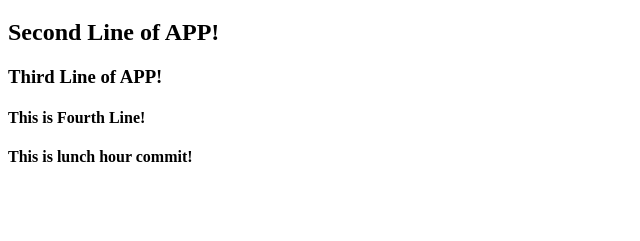
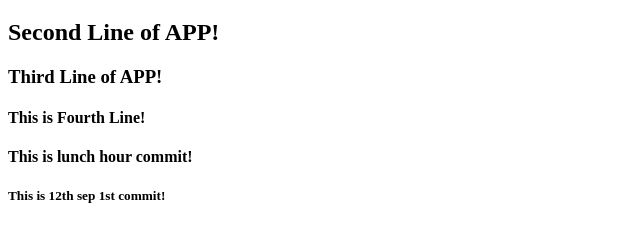
Before and after one commit to Suman-Rajbhar/gitcicd, a plain HTML site: page index.html in a window 1280 px wide. Shown: the part 61-302 px from the top of the page, without its empty margins (0-640 px from the left). Drawn offline with Linux system fonts and the light colour scheme.

Commit message:
morning commit

```diff
--- a/index.html
+++ b/index.html
@@ -12,5 +12,6 @@
     <h3>Third Line of APP!</h3>
     <h4>This is Fourth Line!</h4>
     <h4>This is lunch hour commit!</h4>
+    <h5>This is 12th sep 1st commit!</h5>
 </body>
 </html>
```
